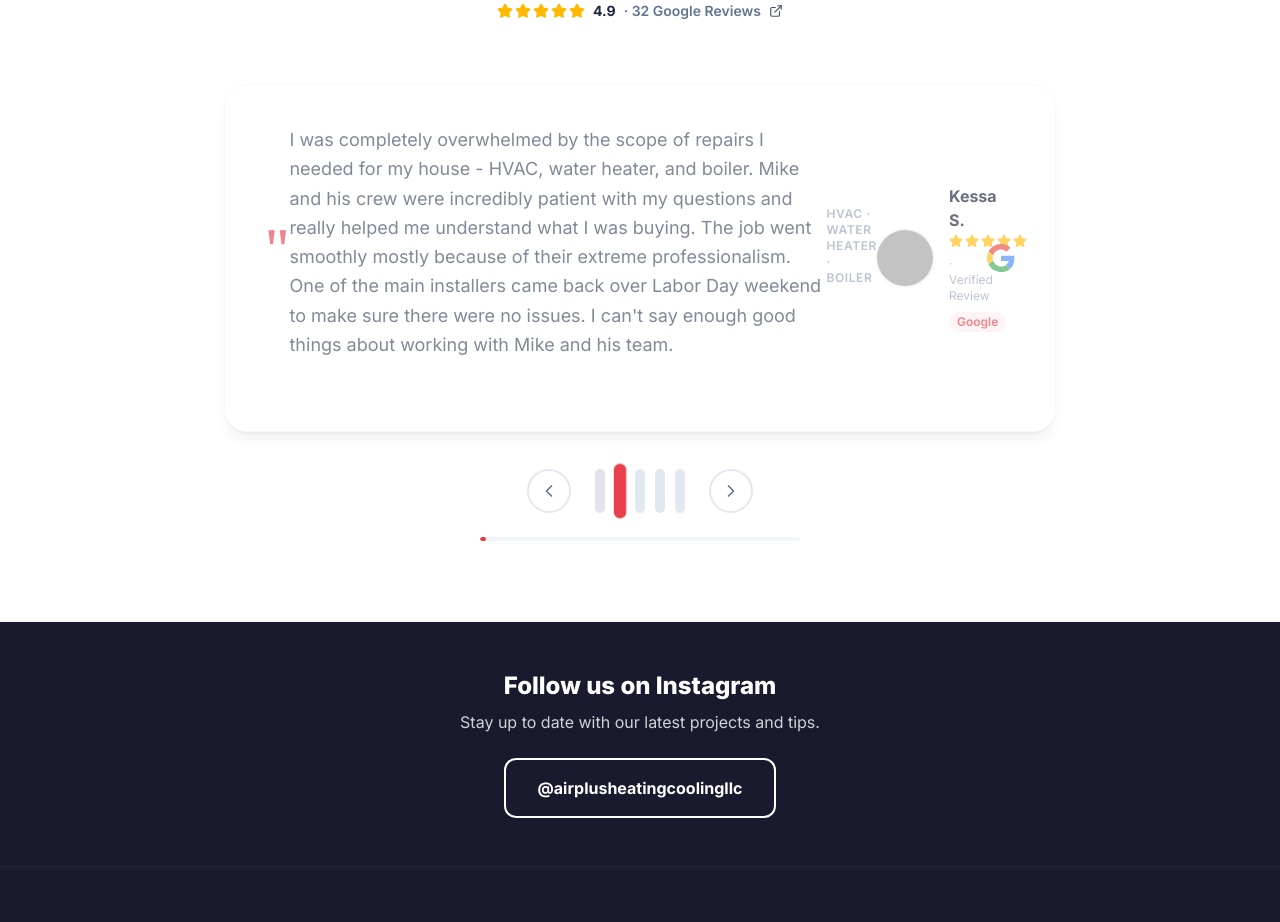
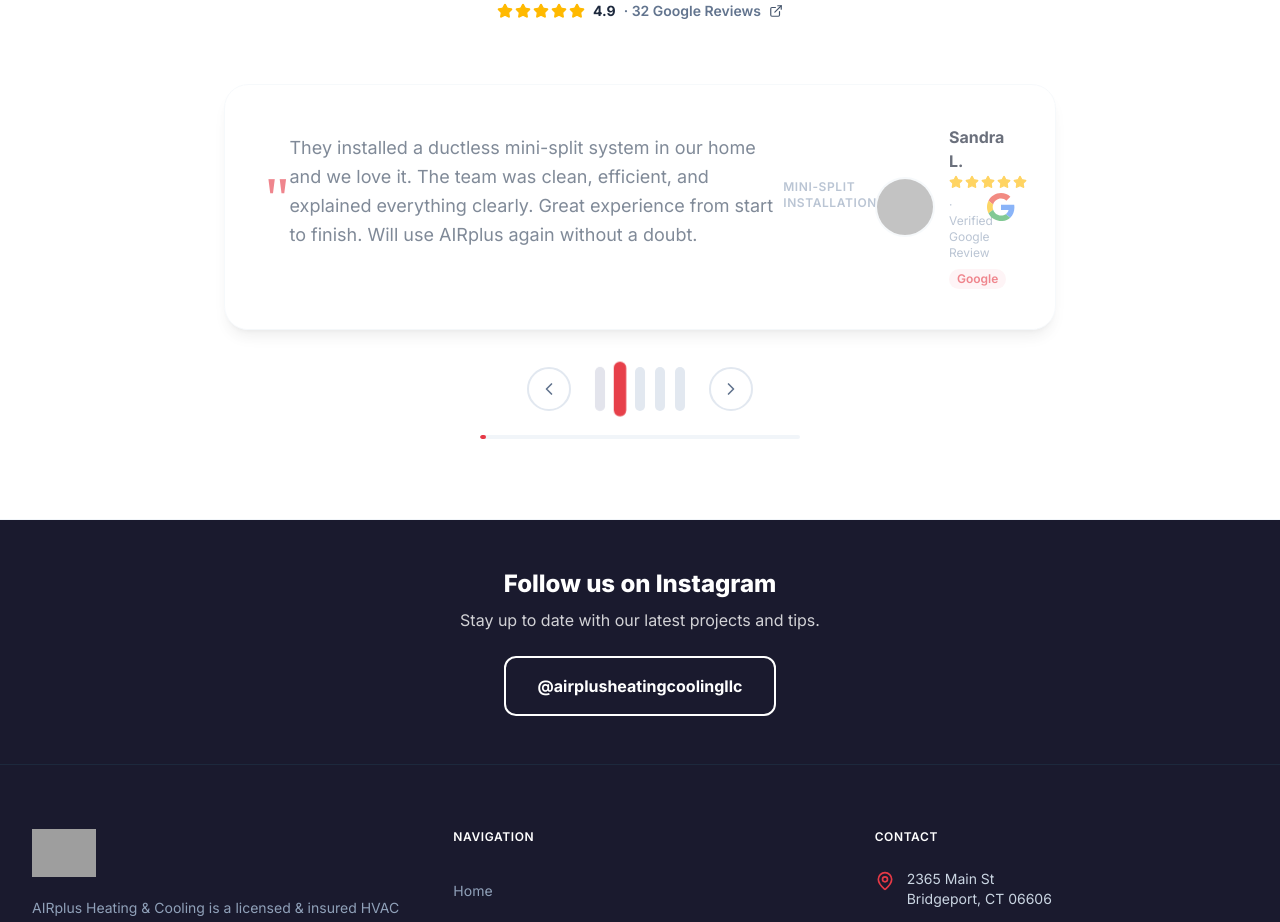
Before and after one commit to tiaguinho123/airplus-hvac, a React (Vite) app: page / in a window 1280 px wide. Shown: the part 2400-3322 px from the top of the page. Built offline with nearby package versions, Linux system fonts and the light colour scheme; grey boxes are pictures that could not be loaded.

Commit message:
fix: AIRplus reviews with real copy + red brand colors, fix Google Maps URL

```diff
--- a/src/components/GoogleReviews.tsx
+++ b/src/components/GoogleReviews.tsx
@@ -1,60 +1,56 @@
-// GoogleReviews.tsx — Real reviews from evolutionairllc.com
-// Crystal M. (Facebook), Kessa S. (Google), Kristen C. (Google)
+// GoogleReviews.tsx — Real reviews from airplushvac.com (Google)
 // Uses config-driven colors — no hardcoded brand colors
 
 import { useState, useEffect, useCallback } from 'react';
 import { Star, ExternalLink, ChevronLeft, ChevronRight } from 'lucide-react';
 import { useSiteConfig } from '../config/SiteConfigContext';
 
-const GOOGLE_MAPS_URL =
-  'https://www.google.com/maps/search/?api=1&query=Evolution+Air+LLC+Stamford+CT';
-
-// Real reviews from evolutionairllc.com
+// Real reviews about AIRplus Heating & Cooling
 const REVIEWS = [
   {
-    name: 'Crystal M.',
-    photo: 'https://ui-avatars.com/api/?name=Crystal+M&background=1A73C8&color=fff&size=56',
+    name: 'Kevin M.',
+    photo: 'https://ui-avatars.com/api/?name=Kevin+M&background=E63946&color=fff&size=56',
     stars: 5,
-    date: 'Verified Review',
-    platform: 'Facebook',
-    text: 'Professional and friendly, the workers from Evolution Air were on time and were able to get our outdated central air system back up and running in one visit. They offered suggestions for replacement but weren\'t pushy about it. Will use them again for sure!',
-    services: 'A/C Repair & Service',
+    date: 'Verified Google Review',
+    platform: 'Google',
+    text: 'AIRplus did an outstanding job on our commercial property. Jeton and his team were professional, on time, and the pricing was fair. They took care of everything from start to finish. Highly recommend for any commercial HVAC job.',
+    services: 'Commercial HVAC',
   },
   {
-    name: 'Kessa S.',
-    photo: 'https://ui-avatars.com/api/?name=Kessa+S&background=1A73C8&color=fff&size=56',
+    name: 'Sandra L.',
+    photo: 'https://ui-avatars.com/api/?name=Sandra+L&background=E63946&color=fff&size=56',
     stars: 5,
-    date: 'Verified Review',
+    date: 'Verified Google Review',
     platform: 'Google',
-    text: 'I was completely overwhelmed by the scope of repairs I needed for my house - HVAC, water heater, and boiler. Mike and his crew were incredibly patient with my questions and really helped me understand what I was buying. The job went smoothly mostly because of their extreme professionalism. One of the main installers came back over Labor Day weekend to make sure there were no issues. I can\'t say enough good things about working with Mike and his team.',
-    services: 'HVAC · Water Heater · Boiler',
+    text: 'They installed a ductless mini-split system in our home and we love it. The team was clean, efficient, and explained everything clearly. Great experience from start to finish. Will use AIRplus again without a doubt.',
+    services: 'Mini-Split Installation',
   },
   {
-    name: 'Kristen C.',
-    photo: 'https://ui-avatars.com/api/?name=Kristen+C&background=1A73C8&color=fff&size=56',
+    name: 'Marcus T.',
+    photo: 'https://ui-avatars.com/api/?name=Marcus+T&background=E63946&color=fff&size=56',
     stars: 5,
-    date: 'Verified Review',
+    date: 'Verified Google Review',
     platform: 'Google',
-    text: 'I highly recommend Evolution Air! I can\'t speak highly enough about them. I have had a positive experience with everyone from booking the appointment to the technicians to the follow up call with the owner, Michael. The technicians were professional, kind and extremely knowledgeable. Switching to Evolution Air for our HVAC maintenance was the best decision we\'ve made.',
-    services: 'HVAC Maintenance Agreement',
+    text: 'Our boiler broke in January and AIRplus came the same day. They found the problem quickly and fixed it on the spot. Honest pricing and very professional. Will definitely call them again when needed.',
+    services: 'Emergency Heating Service',
   },
   {
-    name: 'Daniel M.',
-    photo: 'https://ui-avatars.com/api/?name=Daniel+M&background=1A73C8&color=fff&size=56',
+    name: 'Amanda R.',
+    photo: 'https://ui-avatars.com/api/?name=Amanda+R&background=E63946&color=fff&size=56',
     stars: 5,
-    date: 'Verified Review',
+    date: 'Verified Google Review',
     platform: 'Google',
-    text: 'Had a new AC installed by Evolution Air. The crew was clean, efficient, and professional. Fair pricing and excellent workmanship. Five stars — I would recommend them to anyone in Fairfield County.',
-    services: 'AC Installation',
+    text: "I've been using AIRplus for annual maintenance for two years now. They always show up on time, do thorough work, and the pricing is very reasonable. Trustworthy company — I recommend them to all my neighbors.",
+    services: 'AC Maintenance',
   },
   {
-    name: 'Bryan D.',
-    photo: 'https://ui-avatars.com/api/?name=Bryan+D&background=1A73C8&color=fff&size=56',
+    name: 'Daniel P.',
+    photo: 'https://ui-avatars.com/api/?name=Daniel+P&background=E63946&color=fff&size=56',
     stars: 5,
-    date: 'Verified Review',
+    date: 'Verified Google Review',
     platform: 'Google',
-    text: 'Evolution Air handled our commercial HVAC space perfectly. On time, on budget, and great communication throughout. They clearly know what they are doing and I felt confident the whole time. Will definitely use them again for our next property.',
-    services: 'Commercial HVAC',
+    text: 'Jeton is great to work with. Very knowledgeable, fair pricing, and gets the job done right. He installed a new heat pump system in our home and everything has been running perfectly. 100% recommend AIRplus.',
+    services: 'Heat Pump Installation',
   },
 ];
 
@@ -96,7 +92,7 @@ export default function GoogleReviews() {
             What Our Customers Say
           </h2>
           <a
-            href={GOOGLE_MAPS_URL}
+            href={reviews.googleMapsUrl}
             target="_blank"
             rel="noopener noreferrer"
             className="inline-flex items-center gap-2 text-sm font-semibold text-slate-600 transition-colors hover:text-slate-900"
@@ -116,7 +112,7 @@ export default function GoogleReviews() {
         {/* Card */}
         <div className={`transition-all duration-300 ${isAnimating ? 'opacity-0 translate-y-2' : 'opacity-100 translate-y-0'}`}>
           <a
-            href={GOOGLE_MAPS_URL}
+            href={reviews.googleMapsUrl}
             target="_blank"
             rel="noopener noreferrer"
             className="block bg-white rounded-3xl p-8 md:p-10 shadow-lg border border-slate-100 hover:shadow-xl transition-shadow"
@@ -141,7 +137,7 @@ export default function GoogleReviews() {
             <div className="flex items-center gap-4">
               <img
                 src={r.photo}
-                alt={`${r.name} — verified Evolution Air customer`}
+                alt={`${r.name} — verified AIRplus customer`}
                 className="w-14 h-14 rounded-full object-cover ring-2 ring-slate-100 flex-shrink-0"
                 loading="lazy"
                 decoding="async"
@@ -179,7 +175,6 @@ export default function GoogleReviews() {
           <button
             onClick={() => go('prev')}
             className="w-11 h-11 rounded-full border-2 border-slate-200 flex items-center justify-center text-slate-500 transition-colors hover:text-white"
-            style={{ borderColor: undefined }}
             onMouseEnter={e => {
               e.currentTarget.style.borderColor = colors.primaryHex;
               e.currentTarget.style.color = colors.primaryHex;
```
